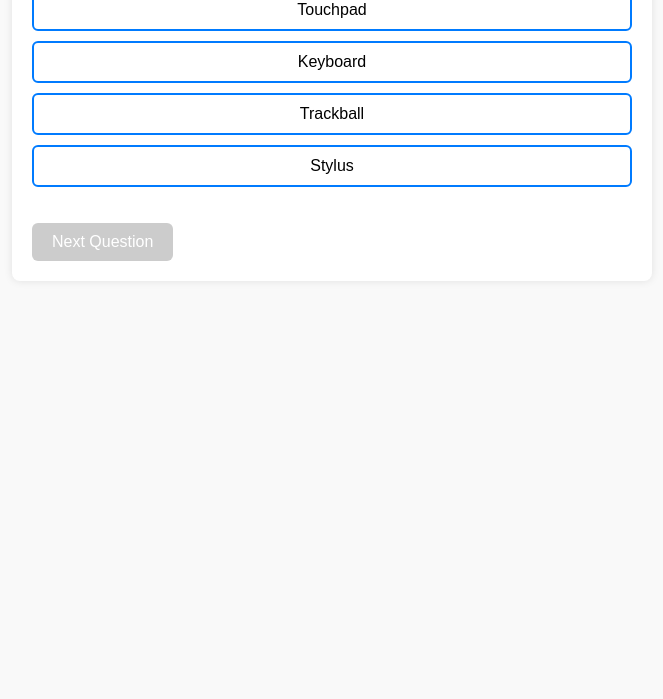
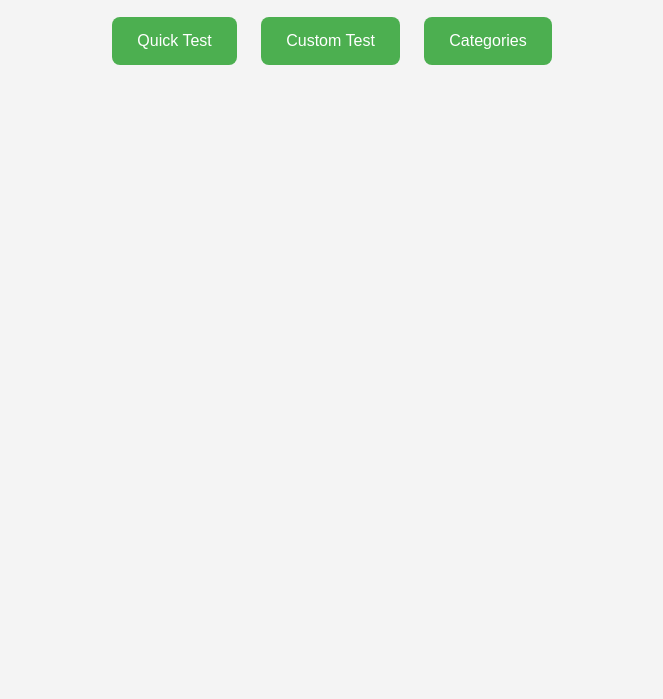
Before and after one commit to Azidaal/Comptia, a plain HTML site: page index.html in a window 1280 px wide. Shown: the part 101-800 px from the top of the page, without its empty margins (308-971 px from the left). Drawn offline with Linux system fonts and the light colour scheme.

Commit message:
Add files via upload

```diff
--- a/index.html
+++ b/index.html
@@ -1,182 +1,16 @@
 <!DOCTYPE html>
 <html lang="en">
 <head>
-<meta charset="UTF-8" />
-<meta name="viewport" content="width=device-width, initial-scale=1" />
-<title>CompTIA Flashcard Quiz</title>
-<style>
-  body { font-family: Arial, sans-serif; padding: 20px; background: #f9f9f9; }
-  .card { background: white; padding: 20px; max-width: 600px; margin: auto; border-radius: 8px; box-shadow: 0 0 8px rgba(0,0,0,0.1); }
-  .question { font-size: 1.2em; margin-bottom: 20px; }
-  .answers { list-style: none; padding: 0; }
-  .answers li { margin: 10px 0; }
-  button.answer-btn {
-    width: 100%;
-    padding: 10px;
-    font-size: 1em;
-    border: 2px solid #007bff;
-    border-radius: 6px;
-    background: white;
-    cursor: pointer;
-    transition: background-color 0.3s, border-color 0.3s;
-  }
-  button.answer-btn:hover { background: #e7f0ff; }
-  button.correct { background: #d4edda; border-color: #28a745; color: #155724; }
-  button.wrong { background: #f8d7da; border-color: #dc3545; color: #721c24; }
-  .next-btn {
-    margin-top: 20px;
-    padding: 10px 20px;
-    font-size: 1em;
-    background: #007bff;
-    color: white;
-    border: none;
-    border-radius: 6px;
-    cursor: pointer;
-  }
-  .next-btn:disabled { background: #ccc; cursor: not-allowed; }
-</style>
+  <meta charset="UTF-8">
+  <title>CompTIA A+ Flashcards</title>
+  <link rel="stylesheet" href="style.css">
 </head>
 <body>
-<div class="card">
-  <div class="question" id="question">Question text</div>
-  <ul class="answers" id="answers">
-  </ul>
-  <button id="nextBtn" class="next-btn" disabled>Next Question</button>
-</div>
-
-<script>
-const flashcards = [
-  {
-    question: "What is the primary input device of a laptop?",
-    answers: [
-      "Touchpad",
-      "Keyboard",
-      "Trackball",
-      "Stylus"
-    ],
-    correct: 1
-  },
-  {
-    question: "Which memory module form factor is commonly used in laptops?",
-    answers: [
-      "DIMM",
-      "SO-DIMM",
-      "SIMM",
-      "RIMM"
-    ],
-    correct: 1
-  },
-  {
-    question: "What battery technologies are most commonly used in modern laptops?",
-    answers: [
-      "Nickel-Cadmium",
-      "Lead Acid",
-      "Lithium Ion or Lithium-ion Polymer",
-      "Alkaline"
-    ],
-    correct: 2
-  },
-  {
-    question: "What storage device offers faster read/write speeds in laptops?",
-    answers: [
-      "Hard Disk Drive (HDD)",
-      "Solid State Drive (SSD)",
-      "Optical Drive",
-      "Floppy Disk"
-    ],
-    correct: 1
-  },
-  {
-    question: "What wireless technologies are commonly built into laptop motherboards?",
-    answers: [
-      "802.11 and Bluetooth",
-      "Infrared and NFC",
-      "USB and Ethernet",
-      "Thunderbolt and HDMI"
-    ],
-    correct: 0
-  },
-  {
-    question: "What biometric authentication method uses a fingerprint sensor?",
-    answers: [
-      "Windows Hello Face",
-      "Windows Hello Fingerprint",
-      "Password",
-      "PIN"
-    ],
-    correct: 1
-  },
-  {
-    question: "What does NFC stand for?",
-    answers: [
-      "Near Field Communication",
-      "Network Frequency Control",
-      "Near Frequency Communication",
-      "Network File Connection"
-    ],
-    correct: 0
-  },
-  {
-    question: "Which component is usually connected with a ribbon cable in laptops?",
-    answers: [
-      "Battery",
-      "Keyboard",
-      "Hard Drive",
-      "Memory Module"
-    ],
-    correct: 1
-  }
-];
-
-let currentQuestion = 0;
-
-const questionEl = document.getElementById('question');
-const answersEl = document.getElementById('answers');
-const nextBtn = document.getElementById('nextBtn');
-
-function loadQuestion() {
-  nextBtn.disabled = true;
-  questionEl.textContent = flashcards[currentQuestion].question;
-  answersEl.innerHTML = '';
-  flashcards[currentQuestion].answers.forEach((answer, index) => {
-    const li = document.createElement('li');
-    const button = document.createElement('button');
-    button.classList.add('answer-btn');
-    button.textContent = answer;
-    button.addEventListener('click', () => selectAnswer(index, button));
-    li.appendChild(button);
-    answersEl.appendChild(li);
-  });
-}
-
-function selectAnswer(selectedIndex, button) {
-  // Disable all buttons after one is selected
-  Array.from(answersEl.children).forEach(li => {
-    li.firstChild.disabled = true;
-  });
-
-  const correctIndex = flashcards[currentQuestion].correct;
-
-  if (selectedIndex === correctIndex) {
-    button.classList.add('correct');
-  } else {
-    button.classList.add('wrong');
-    // Highlight correct answer in green
-    answersEl.children[correctIndex].firstChild.classList.add('correct');
-  }
-  nextBtn.disabled = false;
-}
-
-nextBtn.addEventListener('click', () => {
-  currentQuestion++;
-  if (currentQuestion >= flashcards.length) {
-    alert('Quiz completed!');
-    currentQuestion = 0;
-  }
-  loadQuestion();
-});
-
-loadQuestion();
-</script>
+  <h1>CompTIA A+ Flashcards</h1>
+  <div class="menu">
+    <a href="quick.html" class="button">Quick Test</a>
+    <a href="custom.html" class="button">Custom Test</a>
+    <a href="categories.html" class="button">Categories</a>
+  </div>
 </body>
 </html>
--- /dev/null
+++ b/style.css
@@ -0,0 +1,26 @@
+
+body {
+  font-family: Arial, sans-serif;
+  text-align: center;
+  background: #f4f4f4;
+  padding: 20px;
+}
+h1 {
+  color: #333;
+}
+.menu {
+  margin-top: 20px;
+}
+.button {
+  display: inline-block;
+  padding: 15px 25px;
+  margin: 10px;
+  background-color: #4CAF50;
+  color: white;
+  text-decoration: none;
+  font-size: 16px;
+  border-radius: 8px;
+}
+.button:hover {
+  background-color: #45a049;
+}
```
Also changed, not shown: categories.html (added, +14 -0 lines), categories.js (added, +30 -0 lines), custom.html (added, +17 -0 lines), questions.js (added, +14 -0 lines), quick.html (added, +14 -0 lines), quiz.js (added, +42 -0 lines).
